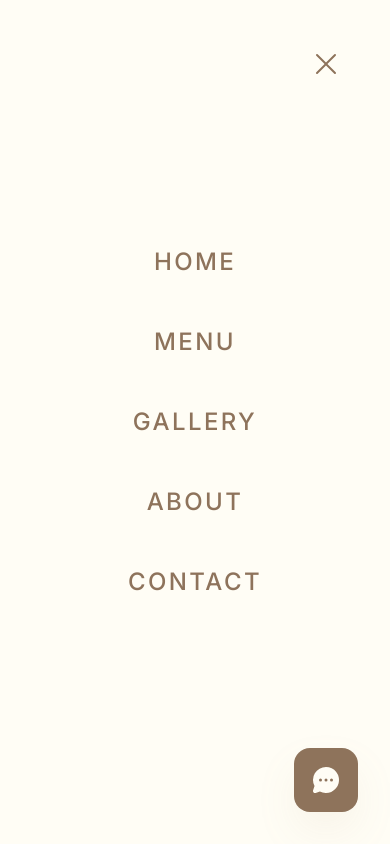
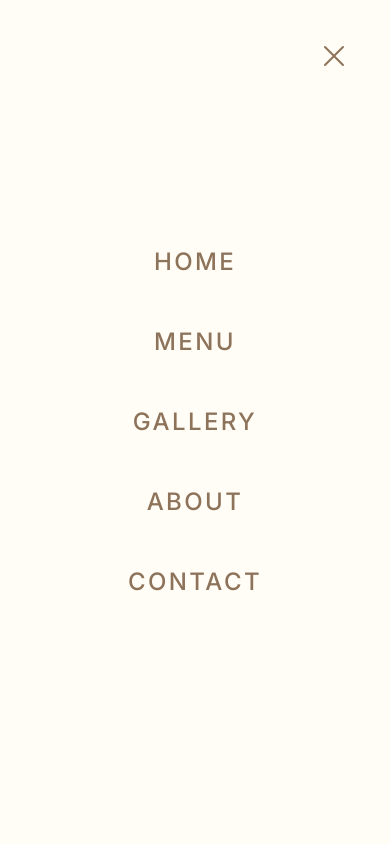
Before and after one commit to iashutoshyadav/Cafeca, a React (Vite) app in the folder frontend/: page / in a window 390 px wide. Both pictures are taken after a click on the button 344 px from the left and 54 px from the top of the page. Shown: the top 844 px of the page. Built offline with nearby package versions, Linux system fonts and the light colour scheme; a web font is replaced by a local one.

Commit message:
fix: elevate mobile menu parent z-index and add event isolation on close button

```diff
--- a/frontend/src/App.jsx
+++ b/frontend/src/App.jsx
@@ -67,7 +67,7 @@ function App() {
     <Router>
       <div className="min-h-screen bg-cream selection:bg-beige selection:text-mocha">
         {/* Navbar */}
-        <nav className={`fixed top-0 left-0 w-full flex justify-between items-center z-50 transition-all duration-500 px-6 md:px-16 ${isNavScrolled ? 'py-4 glass-nav shadow-soft' : 'py-8 bg-transparent'}`}>
+        <nav className={`fixed top-0 left-0 w-full flex justify-between items-center transition-all duration-500 px-6 md:px-16 ${isMobileMenuOpen ? 'z-[10000]' : 'z-50'} ${isNavScrolled ? 'py-4 glass-nav shadow-soft' : 'py-8 bg-transparent'}`}>
           <Link to="/" className="font-heading text-3xl font-bold text-dark tracking-widest">CAFÉCA</Link>
 
           <ul className={`
@@ -77,7 +77,13 @@ function App() {
             transition-all duration-500
           `}>
             {isMobileMenuOpen && (
-              <button className="absolute top-8 right-8 text-mocha p-4" onClick={() => setIsMobileMenuOpen(false)}>
+              <button
+                className="absolute top-6 right-6 text-mocha p-4 hover:scale-110 active:scale-95 transition-transform z-[10001] cursor-pointer"
+                onClick={(e) => {
+                  e.stopPropagation();
+                  setIsMobileMenuOpen(false);
+                }}
+              >
                 <X size={32} />
               </button>
             )}
```
